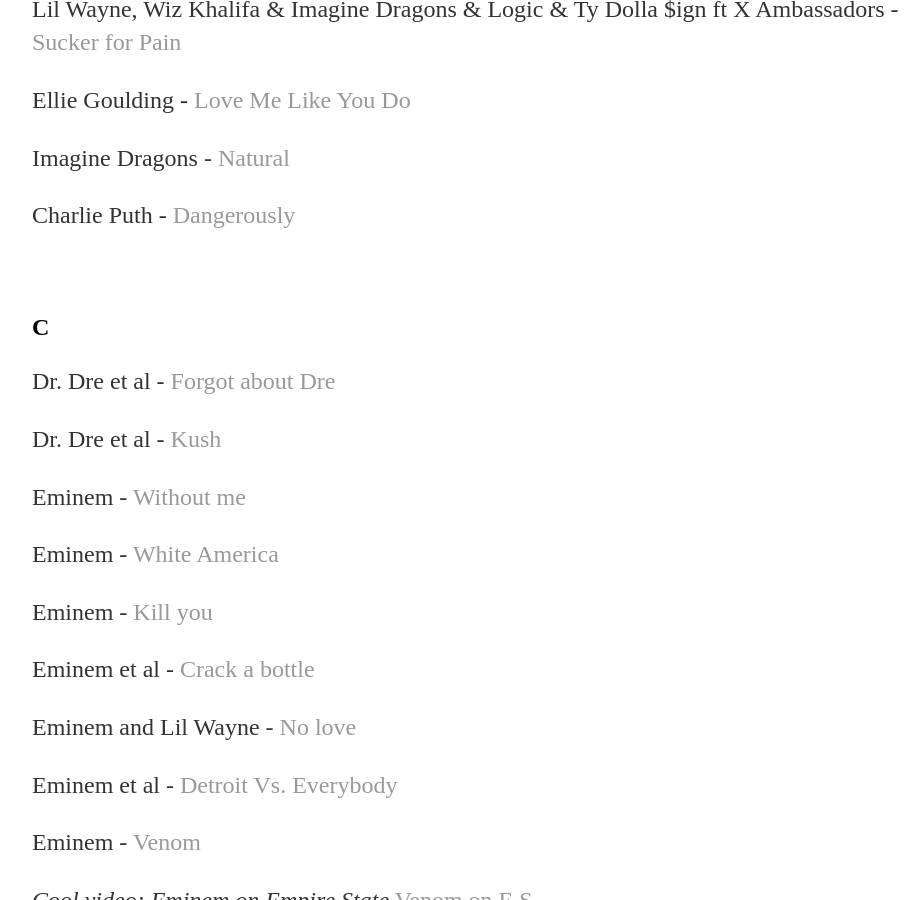
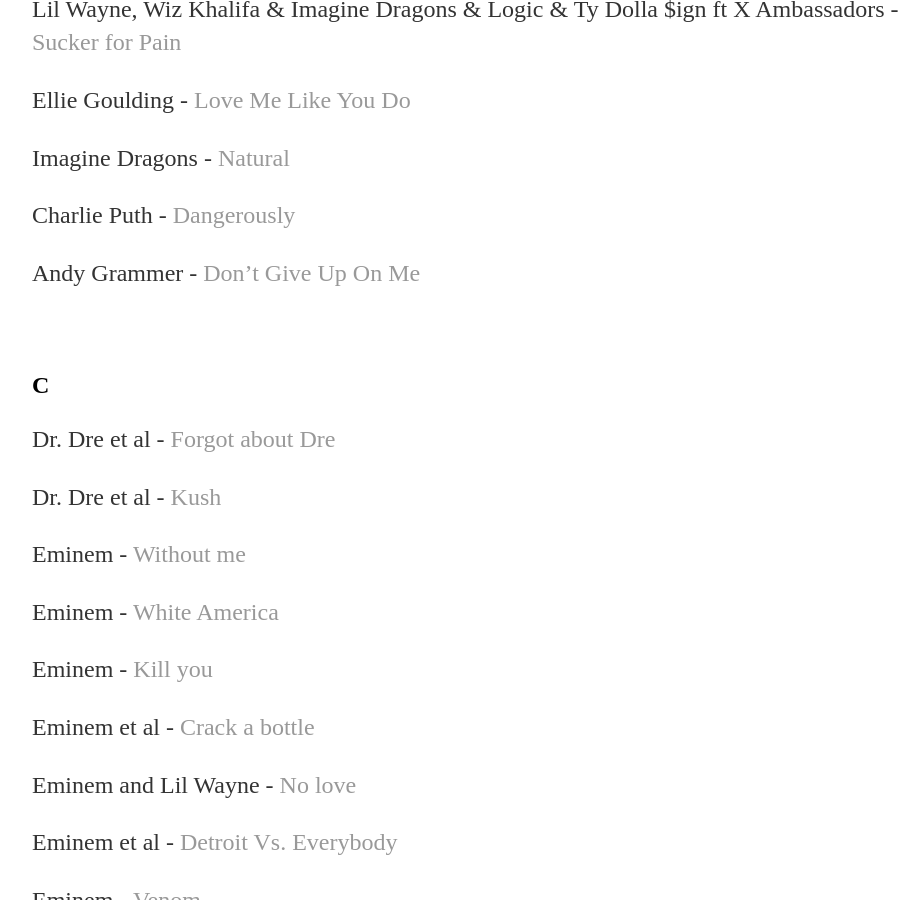
Before and after one commit to yjkweon24/yjkweon24.github.io, a Jekyll site: the page built from _posts/2018-10-23-songs-that-i-love.md, in a window 1280 px wide and 900 px high, scrolled down 12952 px. Shown: the whole window, without its empty margins (160-1075 px from the left). Built offline with Jekyll 4.4.1, drawn with Linux system fonts in a browser that asks for light colours.

Commit message:
Update 2018-10-23-songs-that-i-love.md

```diff
--- a/_posts/2018-10-23-songs-that-i-love.md
+++ b/_posts/2018-10-23-songs-that-i-love.md
@@ -450,6 +450,8 @@
 
 Charlie Puth - [Dangerously](https://www.youtube.com/watch?v=TBXQu8ORnBQ)
 
+Andy Grammer - [Don't Give Up On Me](https://www.youtube.com/watch?v=ouEezpuPc3A&list=RDMqLUNd1WMOM&index=20)
+
 <br>
 
 ## C
```
